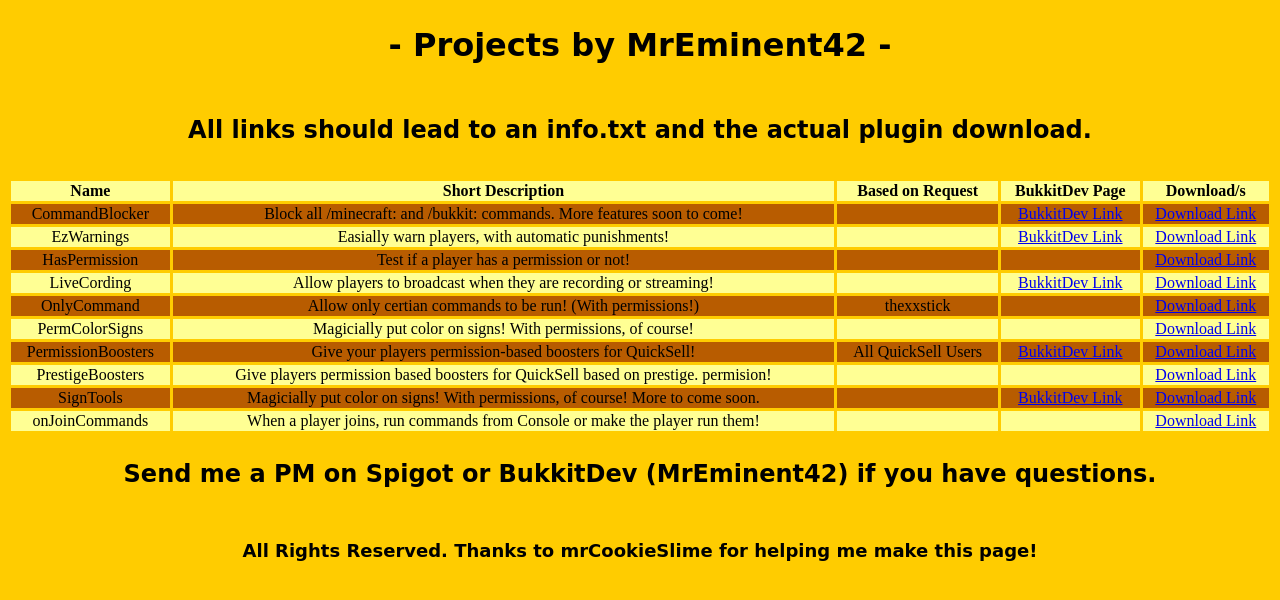
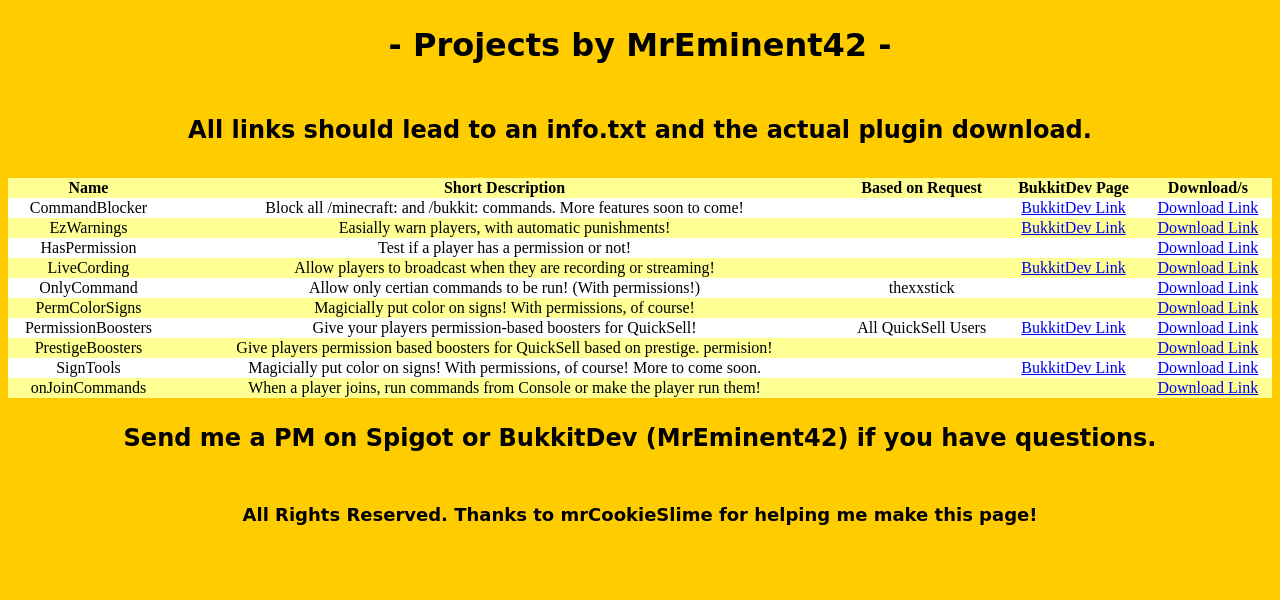
Before and after one commit to MrEminent42/coming-soon, a plain HTML site: page coming-soon/index.html in a window 1280 px wide. Drawn offline with Linux system fonts and the light colour scheme.

Commit message:
Cell Spacing, Color #2
Set cell spacing to 0
Color #2 is now white

```diff
--- a/coming-soon/index.html
+++ b/coming-soon/index.html
@@ -9,7 +9,7 @@
 <head #FFOOOO><div id="header" style="text-align:center; padding: 2px; margin:8px"><p style="font-family:cursive"><b><font size="5"> All links should lead to an info.txt and the actual plugin download. </font></b></p></div></head></html>
 <p style="font-family:cursive">
 
-<table id="projects" border="0" cellspacing="3" style="width:100%; text-align:center">
+<table id="projects" border="0" cellspacing="0" style="width:100%; text-align:center">
 
 
 <tr bgcolor="#FFFF94">
@@ -19,7 +19,7 @@
     <th>BukkitDev Page</th>
     <th>Download/s</th>
 </tr>
-<tr class="table_project" bgcolor="#B85C00">
+<tr class="table_project" bgcolor="#FFFFFF">
     <td>CommandBlocker</td>
     <td>Block all /minecraft: and /bukkit: commands. More features soon to come!</td>
     <td></td>
@@ -33,7 +33,7 @@
     <td><a href="http://dev.bukkit.org/bukkit-plugins/ez-warnings/">BukkitDev Link</a></td>
     <td><a href="https://www.dropbox.com/sh/2ru1y2ytdai85kh/AABuNy773mb8eRS50efIfqXJa?dl=0">Download Link</a></td>
 </tr>
-<tr class="table_project" bgcolor="#B85C00">
+<tr class="table_project" bgcolor="#FFFFFF">
     <td>HasPermission</td>
     <td>Test if a player has a permission or not!</td>
     <td></td>
@@ -47,7 +47,7 @@
     <td><a href="http://dev.bukkit.org/bukkit-plugins/livecording/">BukkitDev Link</a></td>
     <td><a href="https://www.dropbox.com/sh/g27kpgx8e0igom5/AADlMzb-IyxoFIlFaPXJNlNOa?dl=0">Download Link</a></td>
 </tr>
-<tr class="table_project" bgcolor="#B85C00">
+<tr class="table_project" bgcolor="#FFFFFF">
     <td>OnlyCommand</td>
     <td>Allow only certian commands to be run! (With permissions!)</td>
     <td>thexxstick</td>
@@ -61,7 +61,7 @@
     <td></td>
     <td><a href="https://www.dropbox.com/sh/ja35mctn7v95jg7/AACqLMToFhtgvXP_25MS4-JYa?dl=0">Download Link</a></td>
 </tr>
-<tr class="table_project" bgcolor="#B85C00">
+<tr class="table_project" bgcolor="#FFFFFF">
     <td>PermissionBoosters</td>
     <td>Give your players permission-based boosters for QuickSell!</td>
     <td>All QuickSell Users</td>
@@ -75,7 +75,7 @@
     <td></td>
     <td><a href="https://www.dropbox.com/sh/fo049bme28tjuha/AACdyJ_E-yFDUKrbrmjsN4d7a?dl=0">Download Link</a></td>
 </tr>
-<tr class="table_project" bgcolor="#B85C00">
+<tr class="table_project" bgcolor="#FFFFFF">
     <td>SignTools</td>
     <td>Magicially put color on signs! With permissions, of course! More to come soon.</td>
     <td></td>
```
Also changed, not shown: index.html (+1 -2 lines).
